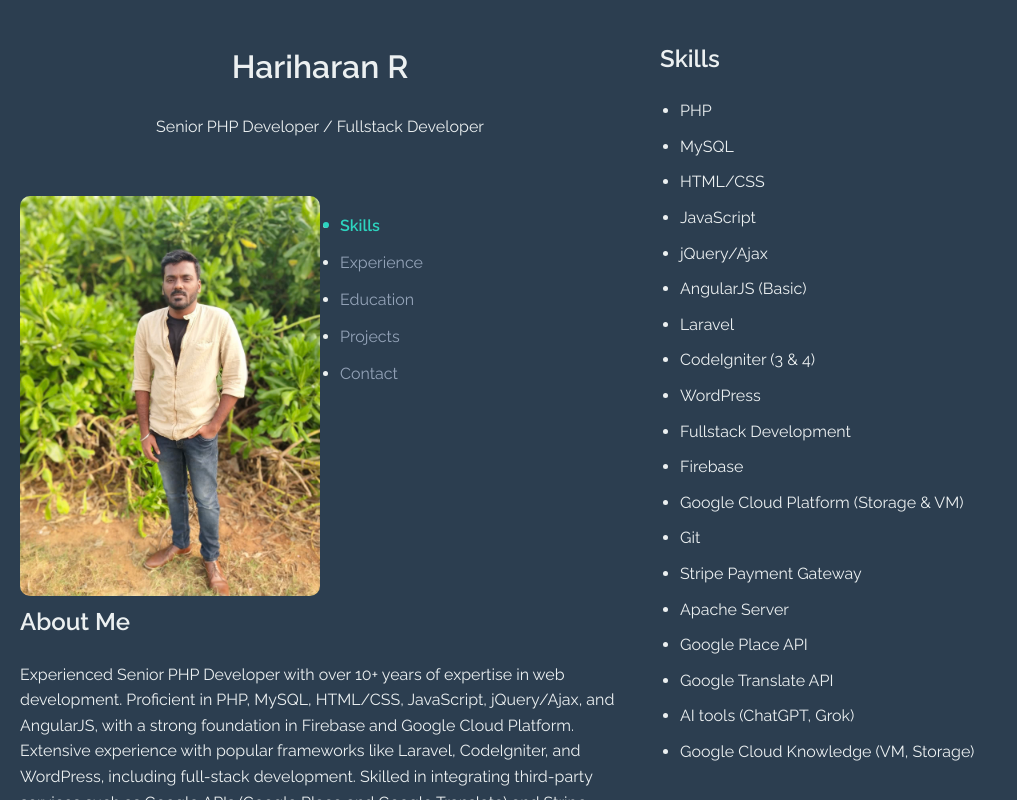
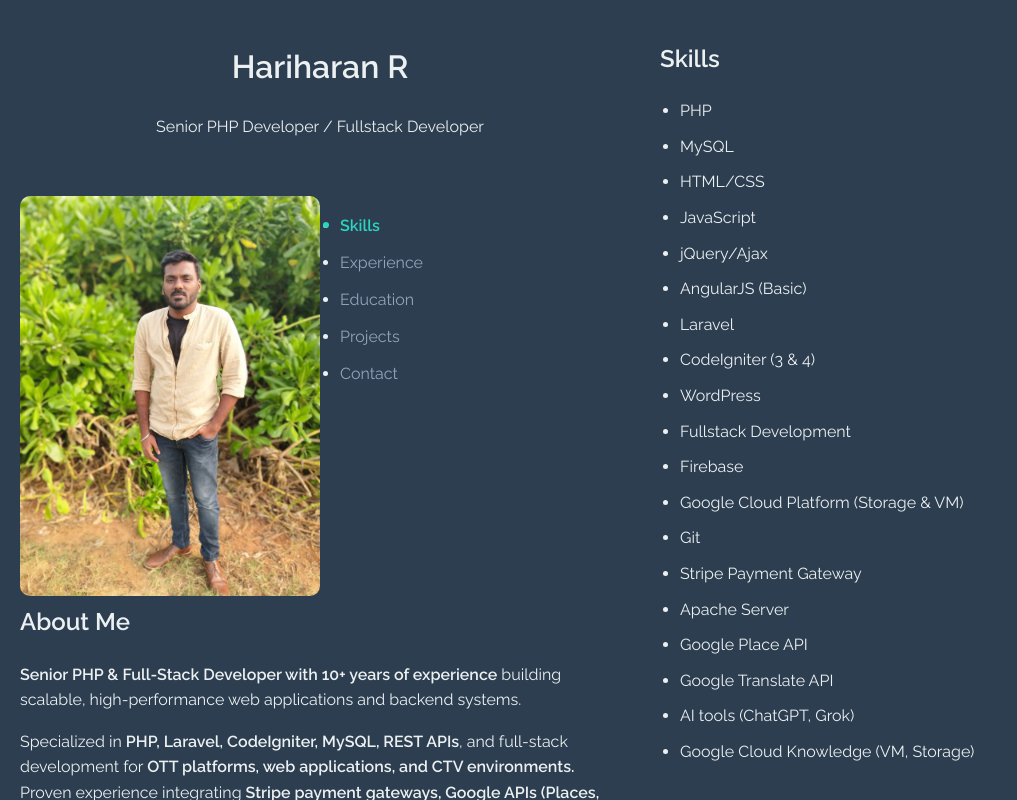
Before and after one commit to Hari2892/my-projects, a React (Vite) app in the folder react-projects/hari-first-react-app/: page / in a window 1280 px wide. Shown: the whole page, without its empty margins (0-1017 px from the left). Built offline with nearby package versions, Linux system fonts and the light colour scheme.

Commit message:
design fixes in bio section

```diff
--- a/react-projects/hari-first-react-app/src/components/Bio.tsx
+++ b/react-projects/hari-first-react-app/src/components/Bio.tsx
@@ -18,16 +18,10 @@ const Bio = () => {
         </div>
       </div>
       <h2>About Me</h2>
-      <p>Experienced Senior PHP Developer with over 10+ years of expertise in web
-development. Proficient in PHP, MySQL, HTML/CSS, JavaScript, jQuery/Ajax, and
-AngularJS, with a strong foundation in Firebase and Google Cloud Platform. Extensive
-experience with popular frameworks like Laravel, CodeIgniter, and WordPress,
-including full-stack development. Skilled in integrating third-party services such as
-Google APIs (Google Place and Google Translate) and Stripe Payment Gateway. Adept
-in server management with a solid understanding of Apache server installation.
-Experienced in leading teams, providing mentorship, and conducting code reviews.
-Passionate about delivering high-quality web applications that meet both client and
-user needs.</p>
+      <p><b>Senior PHP & Full-Stack Developer with 10+ years of experience</b> building scalable, high-performance web applications and backend systems.</p>
+      <p>Specialized in <b>PHP, Laravel, CodeIgniter, MySQL, REST APIs</b>, and full-stack development for <b>OTT platforms, web applications, and CTV environments.</b> Proven experience integrating <b>Stripe payment gateways, Google APIs (Places, Translate),</b> and <b>cloud services using Google Cloud Platform and Firebase.</b></p>
+      <p>Strong background in <b>backend architecture, performance optimization, and server management (Apache, caching, cloud infrastructure).</b> Experienced in leading backend development, mentoring junior developers, conducting code reviews, and collaborating with cross-functional teams to deliver reliable, production-ready solutions.</p>
+      <p>Passionate about building maintainable systems that scale, improve performance, and meet real business needs.</p>
     </section>
   );
 };
--- a/react-projects/hari-first-react-app/src/styles/App.css
+++ b/react-projects/hari-first-react-app/src/styles/App.css
@@ -29,6 +29,10 @@ header {
   color: #ECF0F1;
   padding: 20px;
   text-align: center;
+}
+
+.bio {
+  margin-bottom: 20px;
 }
 
 .bio .bio-full {
@@ -219,6 +223,7 @@ a:hover, Link:hover {
   .bio {
     flex-direction: column;
     text-align: center;
+    margin-bottom: 0;
   }
 
   .bio .bio-left,
@@ -247,6 +252,7 @@ a:hover, Link:hover {
   .bio {
     flex-direction: column;
     text-align: center;
+    margin-bottom: 0;
   }
 
   .bio .bio-left,
```
